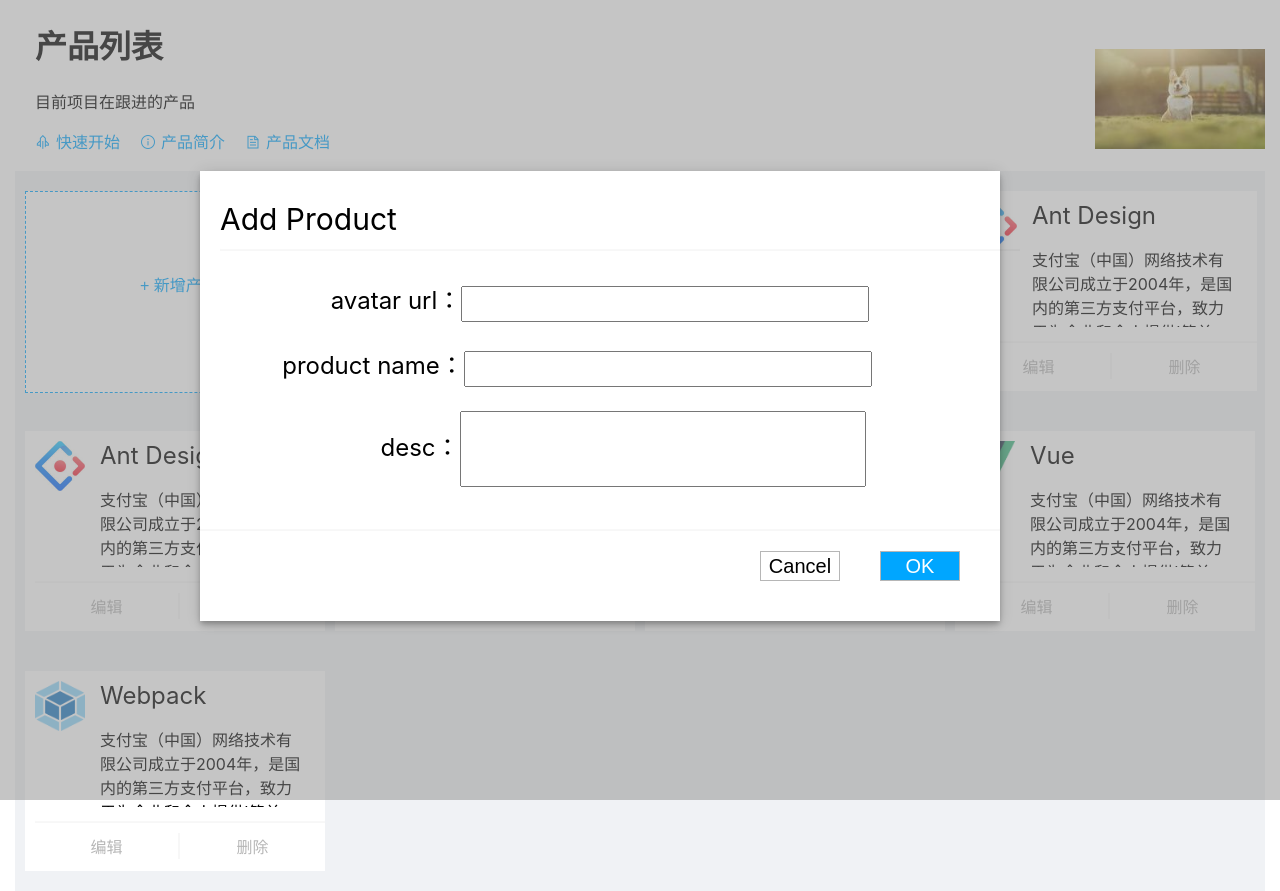
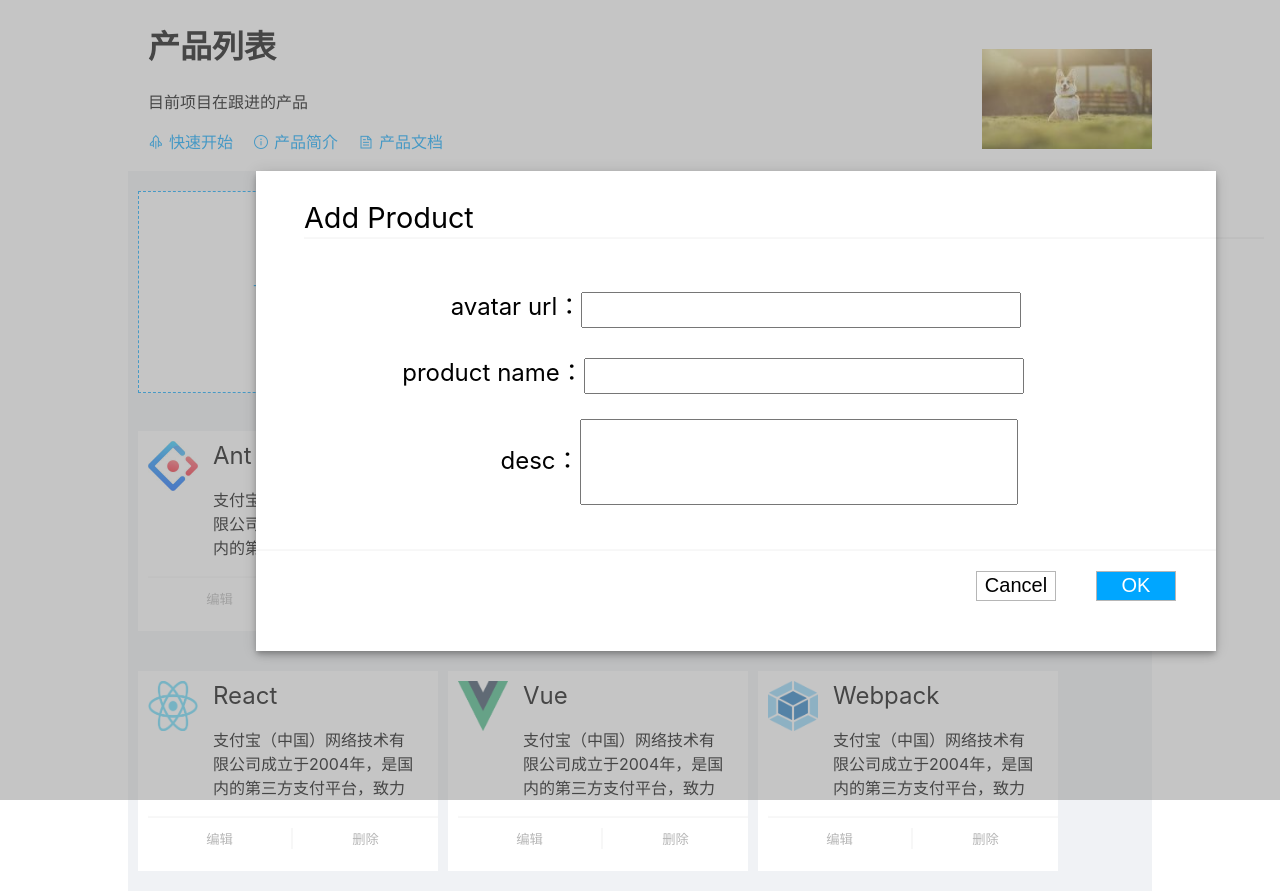
Before and after one commit to fengxinhou/productlist, a React (Create React App) app: page / in a window 1280 px wide. Both pictures are taken after a click on the button "新增产品". Built offline with nearby package versions, Linux system fonts and the light colour scheme; data requests are answered from the project's data file; grey boxes are pictures that could not be loaded.

Commit message:
refactor: modify css style

```diff
--- /dev/null
+++ b/babel.config.js
@@ -0,0 +1,12 @@
+module.exports = {
+  presets: [
+    [
+      "@babel/preset-env",
+      {
+        targets: {
+          node: true,
+        },
+      },
+    ],
+  ],
+};
--- a/src/App.css
+++ b/src/App.css
@@ -1,5 +1,6 @@
 .app {
-  height: 100vh;
-  width: 1250px;
+  height: 100%;
+  width: 80%;
   margin: 0 auto;
+  font-size: 16px;
 }
--- a/src/component/Modal/addModal.css
+++ b/src/component/Modal/addModal.css
@@ -8,31 +8,31 @@
   opacity: 0.5;
 }
 .add_modal {
-  width: 800px;
-  height: 450px;
+  width: 75%;
+  height: 60%;
   position: absolute;
-  left: 200px;
+  left: 20%;
   background-color: white;
   box-shadow: 0 3px 5px -1px rgba(0, 0, 0, 0.2), 0 5px 8px 0 rgba(0, 0, 0, 0.14),
     0 1px 14px 0 rgba(0, 0, 0, 0.12);
 }
 .add_modal .title {
   width: 100%;
-  height: 50px;
-  font-size: 30px;
-  margin-left: 20px;
+  height: 8%;
+  font-size: 1.8rem;
+  margin-left: 5%;
   box-shadow: inset 0 -2px 1px rgba(0, 0, 0, 0.03);
 }
 .addForm {
-  margin-top: 30px;
+  margin-top: 5%;
   width: 100%;
-  height: 250px;
-  font-size: 24px;
+  height: 55%;
+  font-size: 1.5rem;
   box-shadow: inset 0 -2px 1px rgba(0, 0, 0, 0.03);
 }
 .product_info {
   width: 100%;
-  height: 65px;
+  height: 25%;
   white-space: nowrap;
 }
 .product_info:nth-child(2) {
@@ -46,20 +46,20 @@
   display: block;
 }
 .product_info input {
-  width: 400px;
+  width: 45%;
   height: 30px;
-  font-size: 16px;
+  font-size: 1rem;
   overflow: hidden;
   white-space: nowrap;
   text-overflow: ellipsis;
 }
 .product_info textarea {
   resize: none;
-  width: 400px;
-  height: 70px;
+  width: 45%;
+  height: 80px;
   vertical-align: middle;
   letter-spacing: 1px;
-  font-size: 16px;
+  font-size: 1rem;
 }
 .modal_option {
   float: right;
@@ -69,7 +69,7 @@
   width: 80px;
   height: 30px;
   background: none;
-  font-size: 20px;
+  font-size: 1.25rem;
   border: 1px solid #b6b6b6;
   cursor: pointer;
 }
--- a/src/component/Modal/deleteModal.css
+++ b/src/component/Modal/deleteModal.css
@@ -9,18 +9,18 @@
 }
 .delete_modal .title {
   margin: 30px 0 0 20px;
-  font-size: 30px;
+  font-size: 1.8rem;
   padding-bottom: 30px;
 }
 .delete_modal .title i {
-  font-size: 30px;
+  font-size: 1.8rem;
   color: #ff9100;
   margin-right: 10px;
 }
 
 .delete_modal p {
   text-align: center;
-  font-size: 20px;
+  font-size: 1.25rem;
 }
 .delete_modal .modal_option {
   margin-top: 25px;
--- a/src/component/card/card.css
+++ b/src/component/card/card.css
@@ -21,7 +21,7 @@
   grid-template-rows: 30px auto;
 }
 .card_product .content span {
-  font-size: 24px;
+  font-size: 1.5rem;
   overflow: hidden;
   text-overflow: ellipsis;
   white-space: nowrap;
@@ -29,12 +29,12 @@
 
 .card_product .content p {
   width: 90%;
-  height: 80px;
+  height: 75px;
   overflow: hidden;
   display: -webkit-box;
   -webkit-line-clamp: 4;
   -webkit-box-orient: vertical;
-  font-size: 16px;
+  font-size: 1rem;
 }
 .card .option {
   margin-top: 10px;
@@ -45,7 +45,6 @@
 .card .option button {
   border: 0;
   background: none;
-  font-size: 100%;
   color: #b6b6b6;
   cursor: pointer;
 }
```
Also changed, not shown: jest.config.js (added, +8 -0 lines), package.json (+14 -1 lines).
